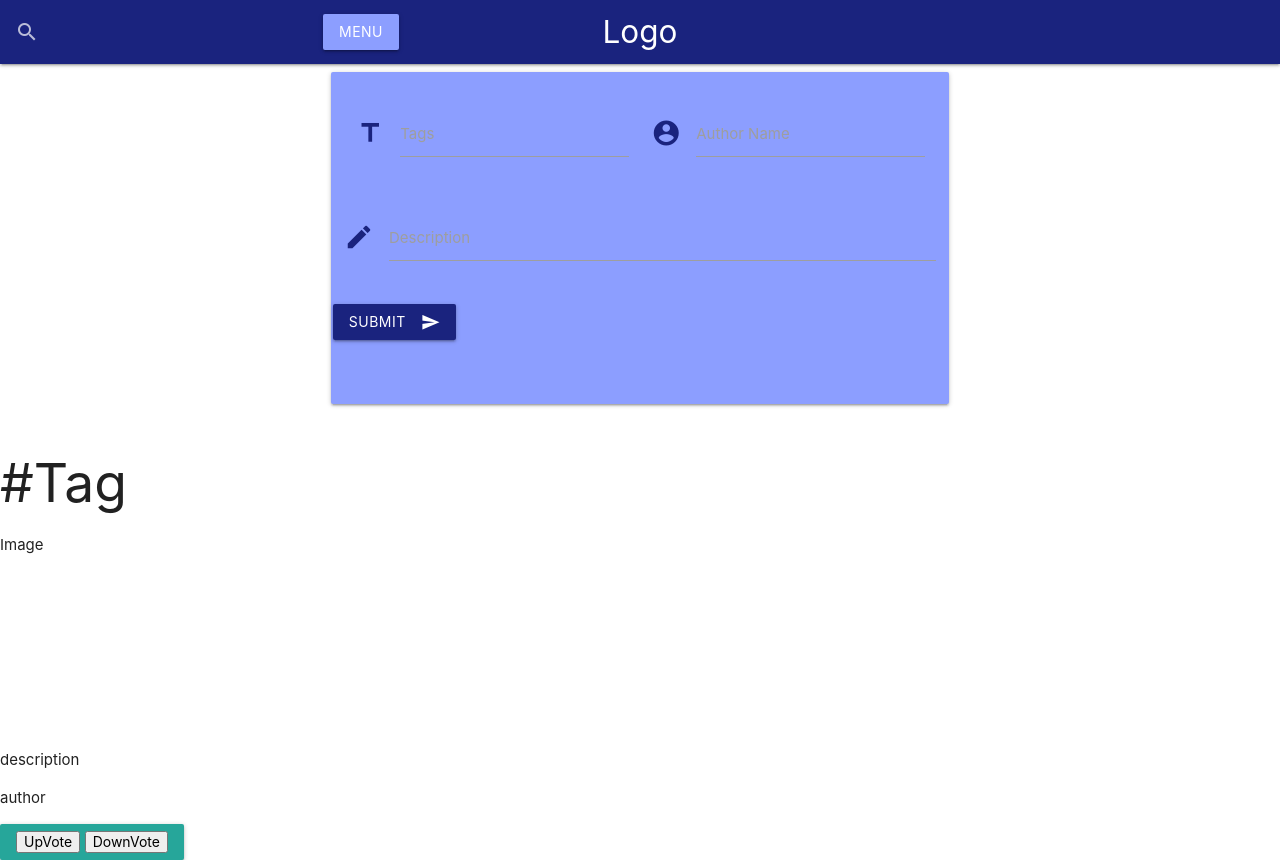
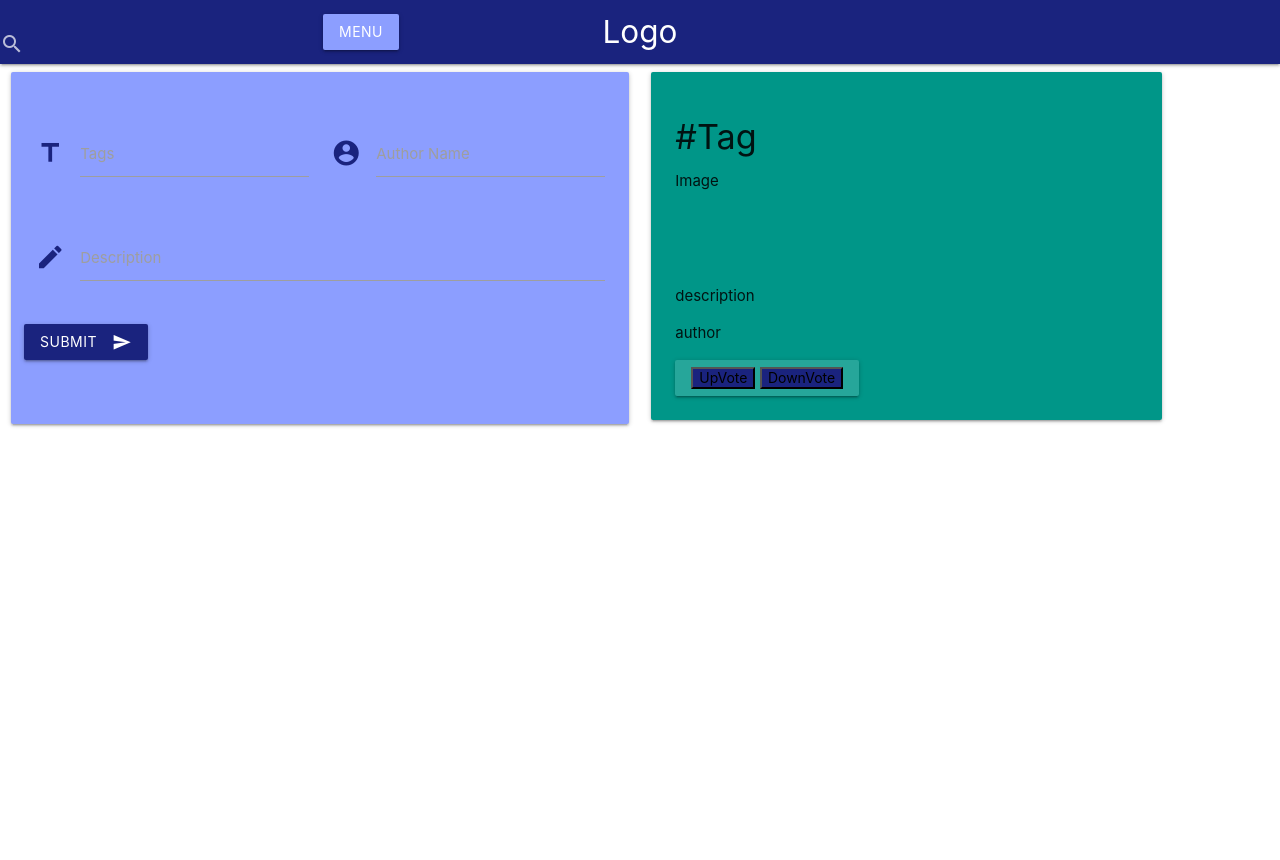
Before and after one commit to amirmrad/likileeks, a website: page static/index.html in a window 1280 px wide. After the commit the page ends 800 px from the top, so only its background shows below. Drawn offline with nearby package versions, Linux system fonts and the light colour scheme; no server answers.

Commit message:
the small news cards

```diff
--- a/static/index.html
+++ b/static/index.html
@@ -19,10 +19,12 @@
       <ul>
           <li>
           <form>
+            <div>
               <div class="input-field">
                 <input id="search" type="search" required>
-                      <label class="label-icon" for="search"><i class="material-icons">search</i></label>
+                <label for="search"><i class="material-icons">search</i></label>
                 <i class="material-icons">close</i>
+              </div>
             </div>
             </form>
             </li>
@@ -47,9 +49,10 @@
 
 
 
-  <div class="row">
-      <div class="col s12 m6 offset-m3 ">
-        <div id='card' class="card-panel teal5 indigo accent-1">
+  <div  class="row" id="container2">
+      <div id='card' class="col s12 m6">
+        <div  class="card-panel teal5 indigo accent-1">
+            <div class="row valign-wrapper"></div>
           <span>
               <div id='centerContainer' class="row">
                   <div class="inputContainer">
@@ -66,7 +69,7 @@
                             <label for="author" data-error="Please enter author name">Author Name</label>
                         </div>
                       </div>
-                      </div>
+
                       <!--new Row for the new description-->
                       <div class="row">
                           <div class="input-field col s12">
@@ -82,54 +85,38 @@
                         </div>
                     </form>
                   </div>
+                </div>
           </span>
         </div>
         </div>
-    </div>
         <div class="postsContainer">
+            <div class="row" class ='smallCard'>
+                <div class="col s12 m5">
+                  <div class="card-panel teal">
+                    <span class="white-text">
 
-            <div class="post" data-id = "1">
+                    </span>
+                    <div>
                         <div class="single-blog">
-                       <h2 id="tags">#Tag</h2>
-                       <div class="newsImage" style="height:200px;">Image</div>
+                            <h4 id="tags">#Tag</h4>
+                            <div class="newsImage" style="height:100px;">Image</div>
                             <p id= "description">description</p>
                             <p id= "author">author</p>
                             <div class= "btn">
-                            <button type="button" class = "upvote" onclick="upVoteFunction(this)"> UpVote</button>
-                            <button type="button" class = "downVote" onclick= "downVoteFunction(this)"> DownVote</button>
+                                 <button type="button" class = "upvote indigo darken-4" onclick="upVoteFunction(this)"> UpVote</button>
+                                 <button type="button" class = "downVote indigo darken-4" onclick= "downVoteFunction(this)"> DownVote</button>
+                            </div>
+                       </div>
+                    </div>
+                  </div>
+                </div>
+              </div>
       </div>
       </div>
     </div>
 
 
-          </div>
-      </div>
 
-    <!-- <div class="main">
-        <form id="post-form">
-            <div class="form-group">
-                <label for="title">Title</label>
-                <input type="text" id ="title" class="form-control">
-            </div>
-            <div class="form-group">
-                <label for="author">Author</label>
-                <input type="text" id ="author" class="form-control">
-            </div>
-            <div class="form-group">
-                <label for="description">Description</label>
-                <input type="text" id ="description" class="form-control">
-            </div>
-            <input type="submit" value="Post" class="btn btn-primary btn-block">
-        </form>
-      <div class="postsContainer">
-        <div class="card" data-id="">
-            <button onclick="upVoteFunction(this)">Upvote</button>
-          <p>
-            This is a card
-          </p>
-        </div>
-      </div>
-    </div> -->
 
 
        <!-- Compiled and minified JavaScript -->
--- a/static/style.css
+++ b/static/style.css
@@ -96,3 +96,15 @@ input:not([type]):focus:not([readonly]), input[type="text"]:not(.browser-default
 label.active {
   text: rgb(248, 248, 248) !important;
 }
+
+#container2 {
+  display: flex;
+  justify-content: center;
+  align-items: center;
+
+flex-direction: column;
+  }
+
+#card{
+  margin: 0 !important;
+}
```
Lines whose indentation alone changed are shown as unchanged.
